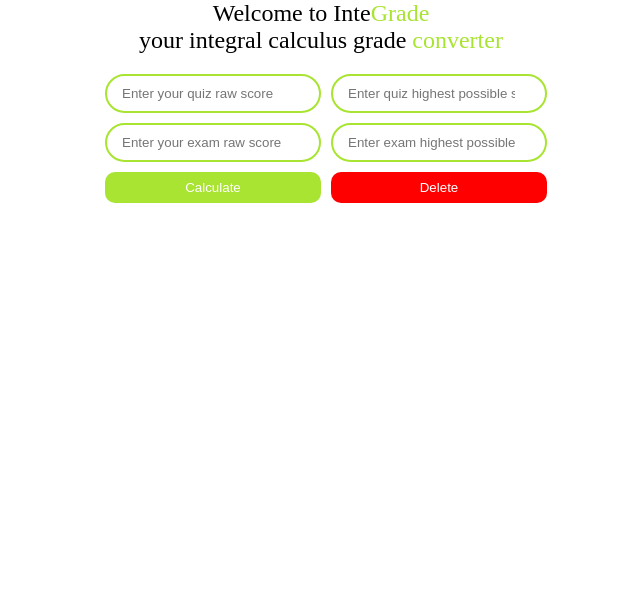
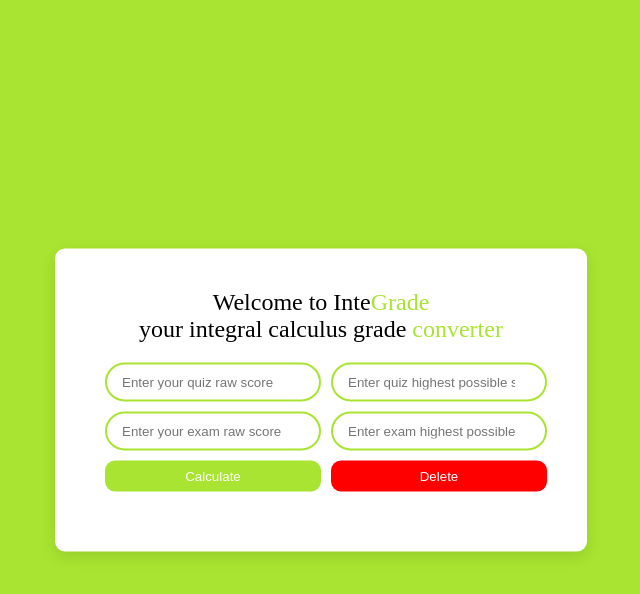
Before and after one commit to dnlaldrn/IntegGrade, a plain HTML site: page index.html in a window 1280 px wide. Shown: the whole page, without its empty margins (319-959 px from the left). Drawn offline with Linux system fonts and the light colour scheme.

Commit message:
Update style.css

```diff
--- a/style.css
+++ b/style.css
@@ -1,6 +1,9 @@
 *{
     margin: 0;
     padding: 0;
+}
+body{
+    background-color:  rgb(168, 228, 49);
 }
 .container{
     display: grid;
@@ -79,4 +82,19 @@ input{
     margin-top:20px;
     font-family: Arial, Helvetica, sans-serif;
     font-weight: bolder;
+}.content-container{
+   position: absolute;
+    top: 50%;
+    left: 50%;
+    transform: translate(-50%, -50%);
+    box-shadow: 0 5px 15px rgba(0,0,0,0.1);
+    background-color: white;
+    padding: 40px 50px;
+    border-radius: 10px;
+    animation: fadeIn 3s ease-in-out;
 }
+@keyframes fadeIn {
+    from { opacity: 0; transform: translate(-50%,0); }
+      to { opacity: 1; transform:  translate(-50%, -50%)};
+
+}
```
